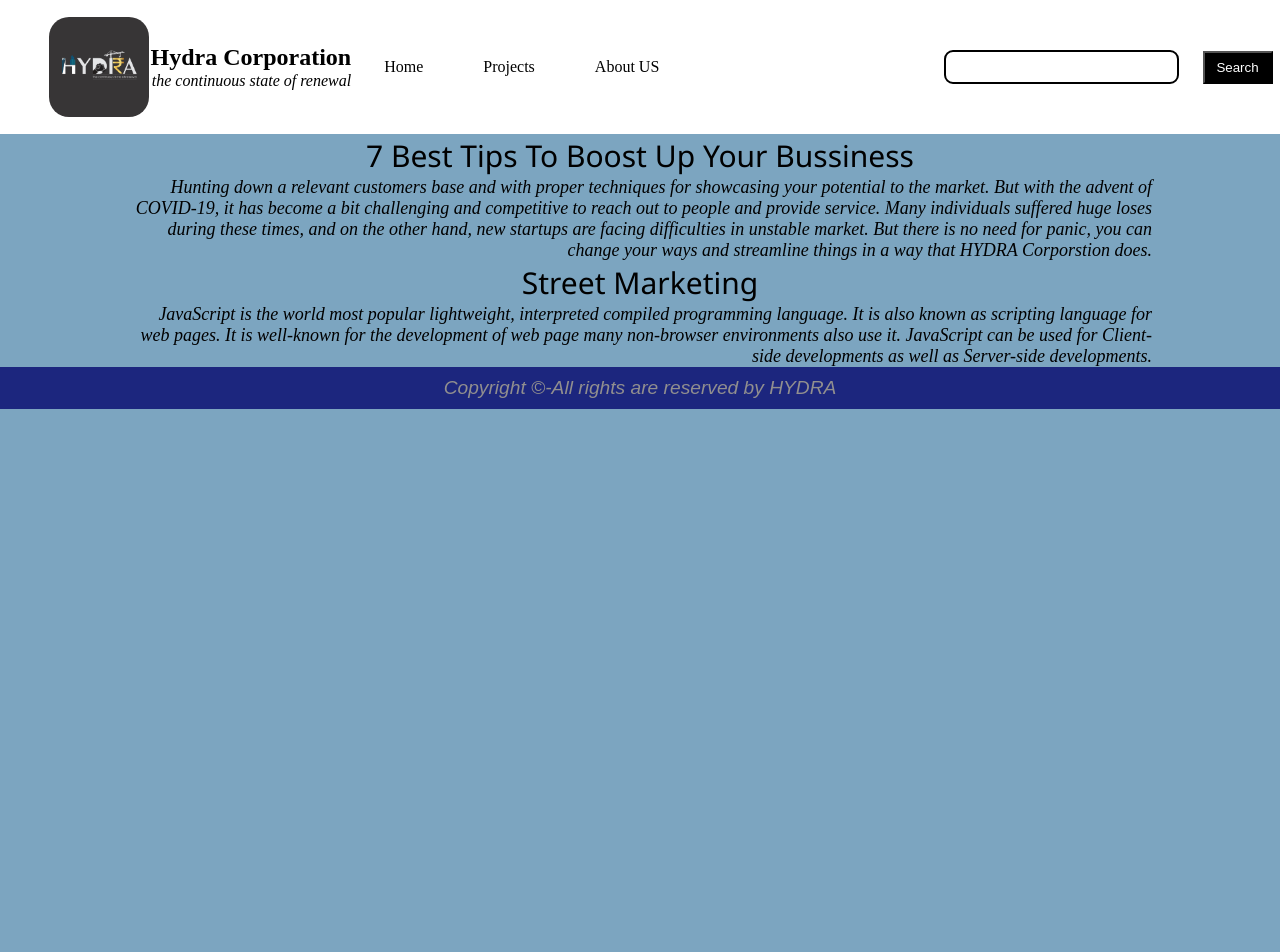
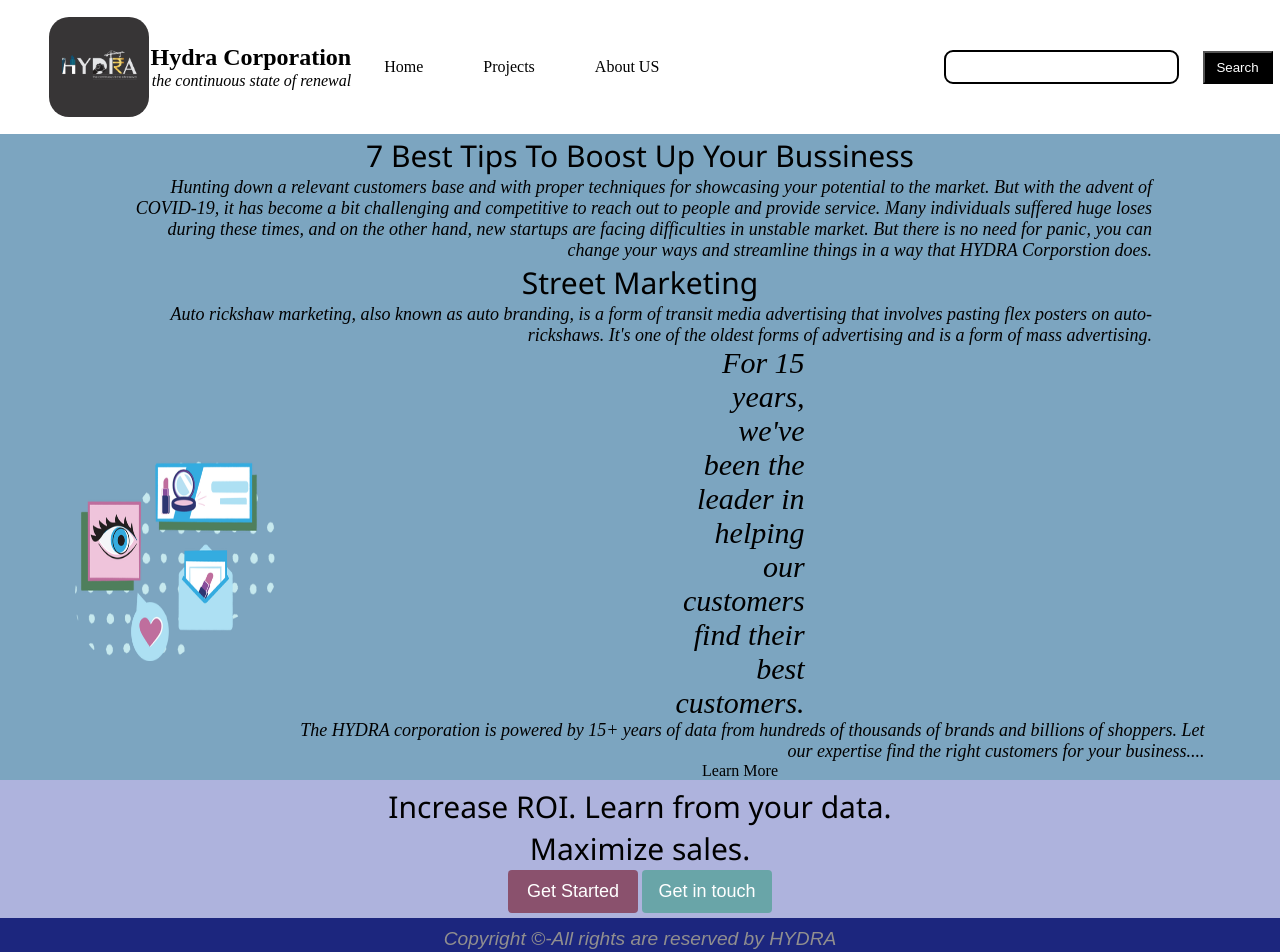
Before and after one commit to shreyashwaghmare/ReactJS-Begineer, a React (Create React App) app: page / in a window 1280 px wide. Shown: the top 952 px of the page. Before the commit the page ends 800 px from the top, so only its background shows below. Built offline with nearby package versions, Linux system fonts and the light colour scheme.

Commit message:
new features

```diff
--- a/public/index.html
+++ b/public/index.html
@@ -79,20 +79,47 @@
                   Street Marketing
               </h1>
               <p class="text-small">
-                  JavaScript is the world most
-                  popular lightweight, interpreted
-                  compiled programming language.
-                  It is also known as scripting
-                  language for web pages. It is
-                  well-known for the development
-                  of web page many non-browser
-                  environments also use it.
-                  JavaScript can be used for
-                  Client-side developments as well
-                  as Server-side developments.
+                Auto rickshaw marketing, also known as auto branding,
+                is a form of transit media advertising that involves pasting flex posters
+                on auto-rickshaws. It's one of the oldest forms of advertising and is a form of mass advertising.
               </p>
           </div>
       </div>
+  </section>
+  <section class="section-experience">
+     <div class="box-experience">
+      <div>
+        <img src="./customers-find.webp" />
+     </div>
+     <div>
+        <p class="text-experience" >
+          For 15 years, we've been the leader in helping our customers find
+          their best customers.
+        </p>
+        <p class="text-small">
+          The HYDRA corporation is powered by 15+ years of data from hundreds
+          of thousands of brands and billions of shoppers. Let our expertise find
+          the right customers for your business....
+        </p>
+        <a>
+          Learn More
+        </a>
+     </div>
+   </div>
+  </section>
+  <section class="section-getStarted">
+    <div>
+      <h1 class="text-big">Increase ROI. Learn from your data.</h1>
+      <h1 class="text-big">Maximize sales.</h1>
+      <div>
+      <button class="btn-getStarted">
+        Get Started
+    </button>
+    <button class="btn-getinTouch">
+      Get in touch
+  </button>
+      </div>
+    </div>
   </section>
   <footer className="footer">
     <p className="text-footer">
--- a/src/index.css
+++ b/src/index.css
@@ -88,6 +88,35 @@ body {
   vertical-align: middle;
 }
 
+.btn-getStarted{
+  height: 43px;
+  width: 130px;
+  color: #fff;
+  border-radius: 4px;
+  margin: 0px;
+  background-color: rgb(138, 81, 109);
+  font-size: large;
+  padding:0px 1px;
+  border: 0;
+  cursor: pointer;
+}
+.btn-getinTouch{
+  height: 43px;
+  width: 130px;
+  color: #fff;
+  border-radius: 4px;
+  margin: 0px;
+  background-color: rgba(82, 161, 151, 0.747);
+  font-size: large;
+  padding:0px 1px;
+  border: 0;
+  cursor: pointer;
+}
+.section-getStarted{
+  background-color: rgb(174, 179, 221);
+  padding: 5px;
+}
+
 footer {
   background-color: #1c267e;
   p {
@@ -160,6 +189,26 @@ footer {
 
 }
 
+.section-experience{
+  display: flex;
+  height: 80;
+}
+.box-experience {
+  display: flex;
+  justify-content: center;
+  align-items: center;
+  color: black;
+  max-width: 80%;
+  margin: auto;
+  height: 80%;
+  }
+.text-experience{
+  font-size: 30px;
+  justify-content: left;
+  align-items: left;
+}
+
+
 code {
   font-family: source-code-pro, Menlo, Monaco, Consolas, 'Courier New',
     monospace;
```
Also changed, not shown: public/customers-find.webp (added).
